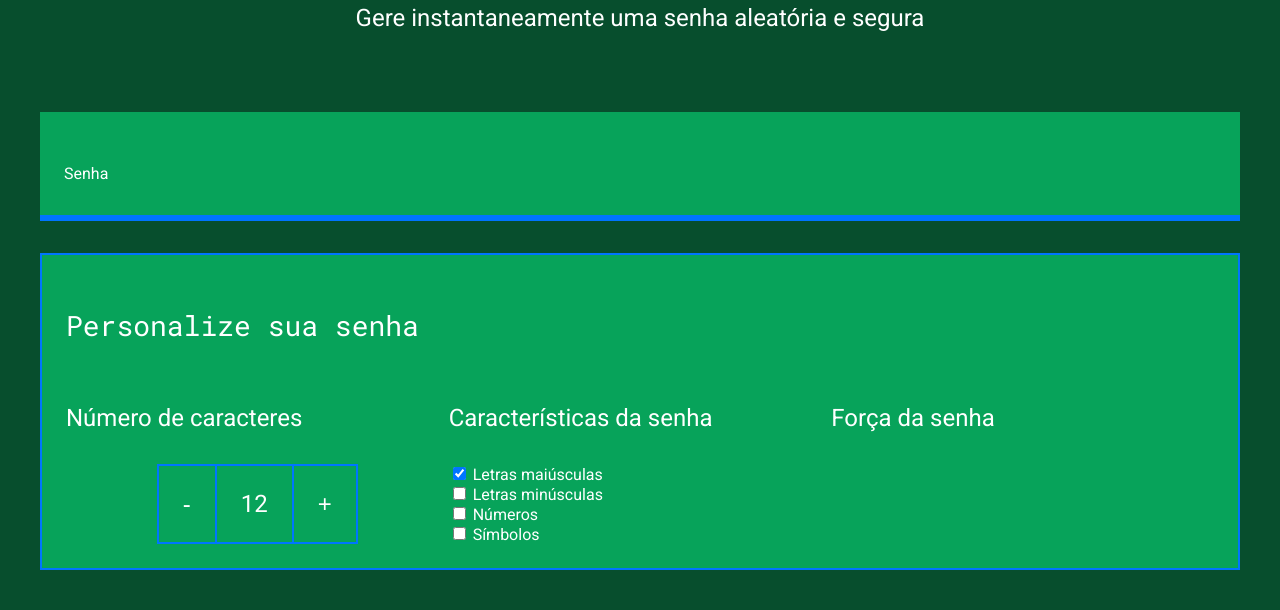
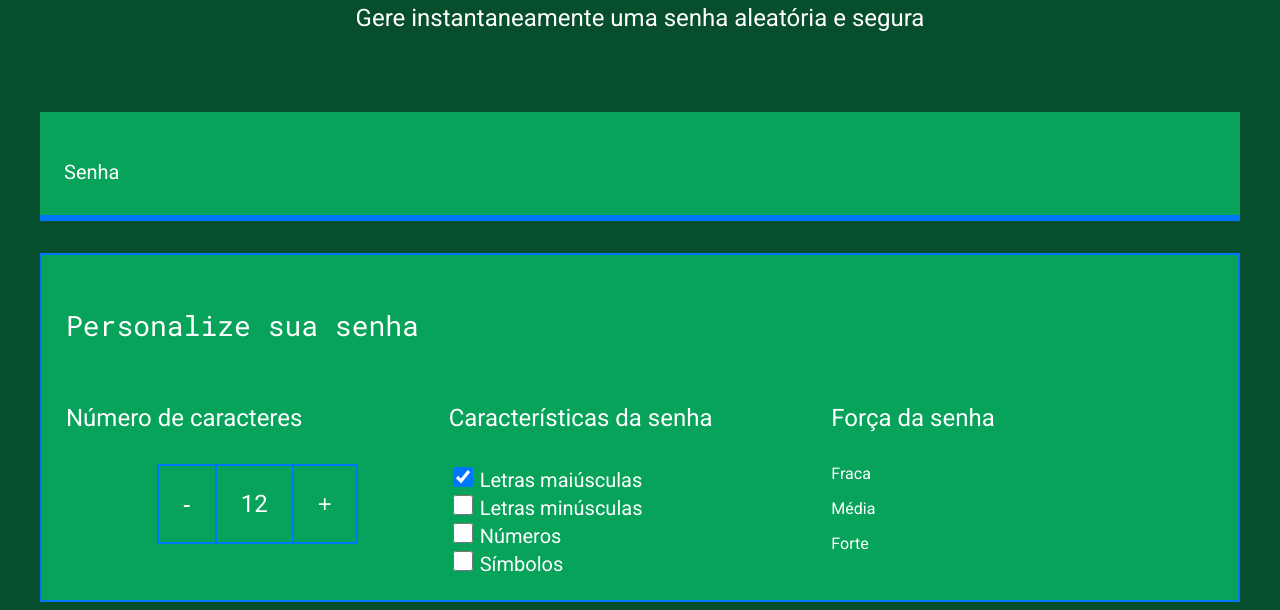
Before and after one commit to FachettiDomingues16/gerador-senhas, a plain HTML site: page index.html in a window 1280 px wide. Shown: the part 191-801 px from the top of the page. Drawn offline with Linux system fonts and the light colour scheme.

Commit message:
Add files via upload

```diff
--- a/index.html
+++ b/index.html
@@ -50,7 +50,14 @@
     </div>
                 </div>
                 <div class="parametro-senha">
-                    <h4 class="parametro-senha__titulo">Força da senha</h4>
+                    <h4 class="parametro-senha__titulo">Força da senha</h4><div class="barra"></div>
+    <div class="forca fraca"></div>
+    <div class="parametro-senha-textos">
+        <p>Fraca</p>
+        <p>Média</p>
+        <p>Forte</p>
+    </div>
+
                 </div>
             </div>
         </div>
--- a/style.css
+++ b/style.css
@@ -104,6 +104,21 @@
     margin: 0;
     font-size: 24px;
 }
+.checkbox{
+    width: 20px;
+    height: 20px;
+    cursor: pointer;
+    width: 20px;
+    height: 20px;
+    cursor: pointer;
+}
+.checkbox{
+    width: 20px;
+    height: 20px;
+    cursor: pointer;
+}label{
+    font-size: 20px;
+}
 @media screen and (min-width: 768px) {
     .parametro-coluna__senha{
         flex-direction: row;
```
